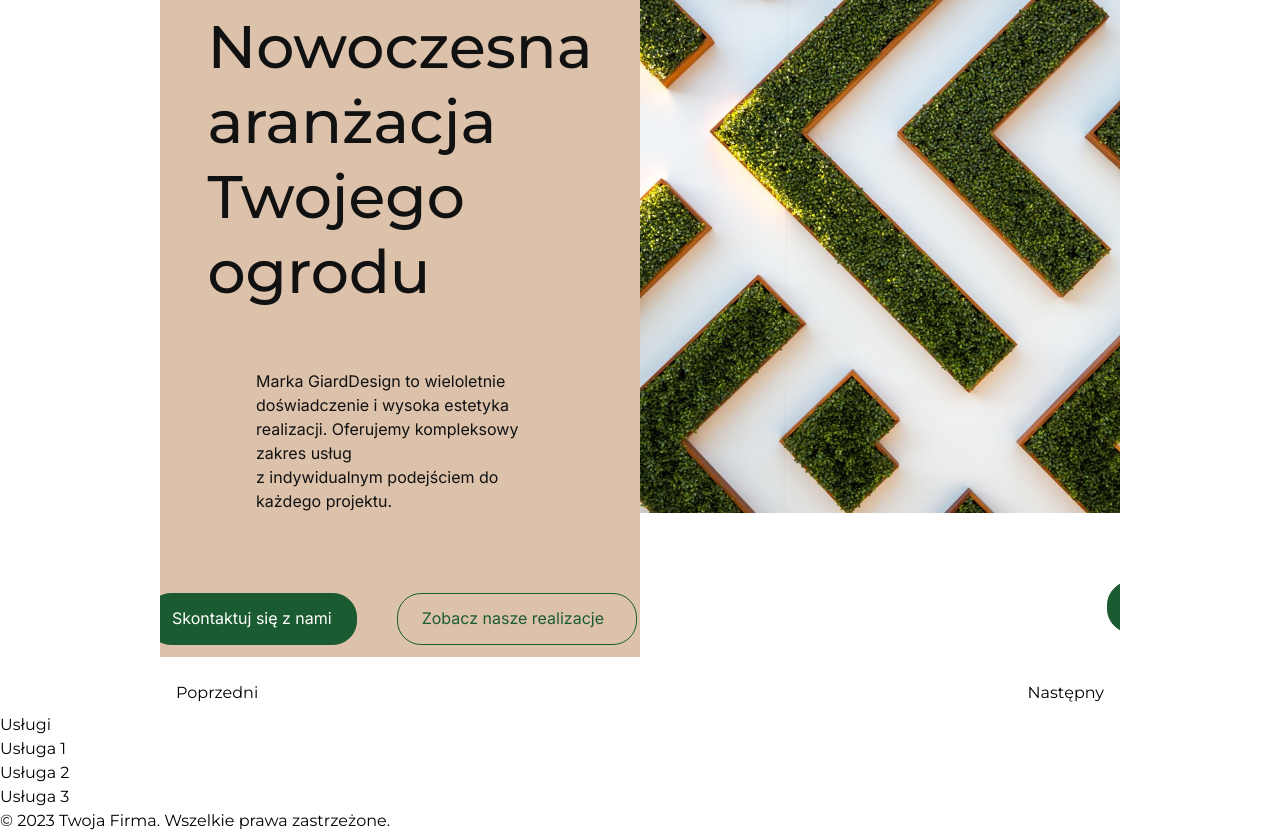
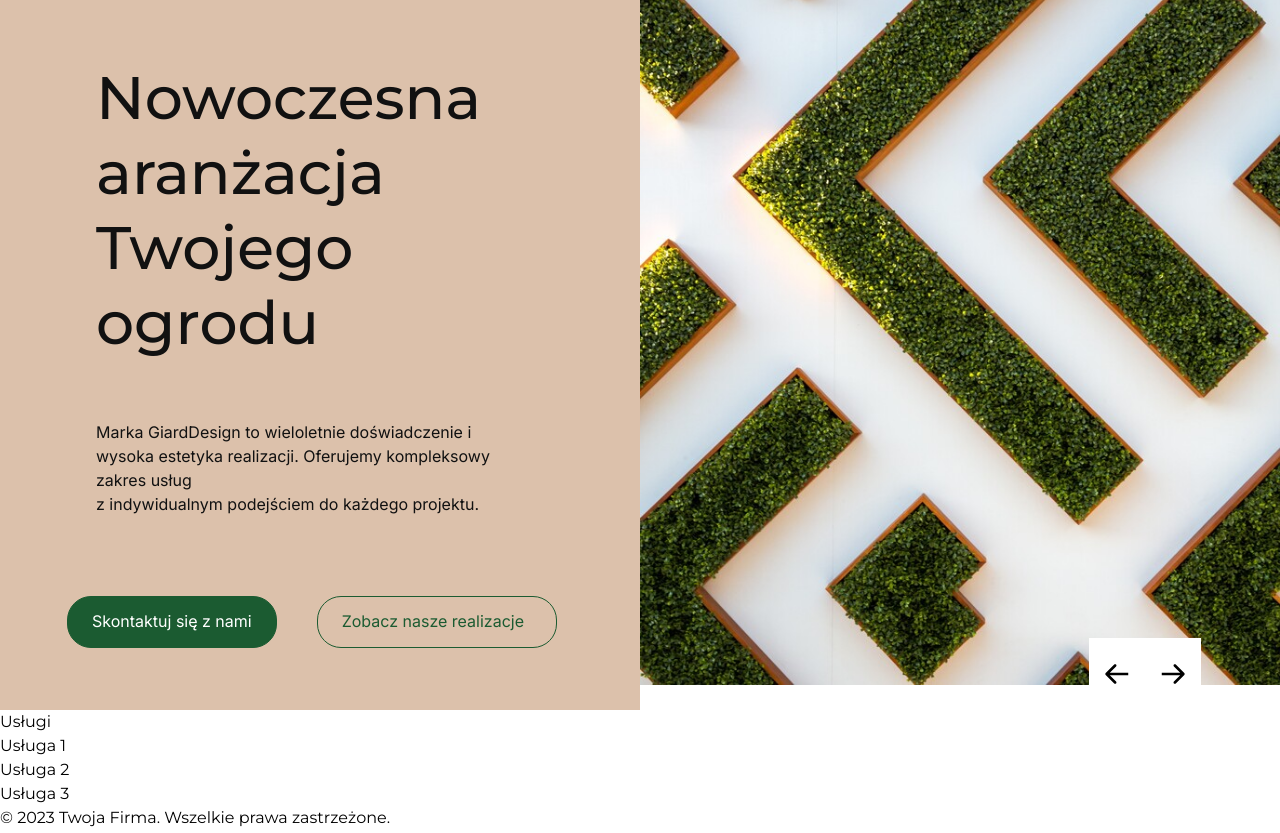
Before and after one commit to kajzerkasia/GiardDesign, a website: page src/index.html in a window 1280 px wide. Shown: the part 75-908 px from the top of the page. Drawn offline with nearby package versions, Linux system fonts and the light colour scheme; files that its build step writes are made by us from their sources.

Commit message:
Added icons to the buttons of the silder, styled them.

```diff
--- a/src/custom-styles.css
+++ b/src/custom-styles.css
@@ -34,3 +34,15 @@
 .slide {
     flex: 0 0 100%;
 }
+
+.arrow-icon {
+    width: 24px;
+    height: 24px;
+}
+
+#sliderButtons {
+    position: absolute;
+    bottom: -20px;
+    right: 59px;
+    margin: 20px;
+}
--- a/src/index.html
+++ b/src/index.html
@@ -54,8 +54,8 @@
     </nav>
 </header>
 <main>
-    <section class="flex flex-wrap justify-center gap-y-24">
-        <div class="container mx-auto w-full md:w-11/12 lg:w-10/12 xl:w-9/12 flex justify-between items-stretch">
+    <section class="flex flex-wrap justify-center gap-y-24 h-740">
+        <div class="container mx-auto w-full flex justify-between items-stretch">
             <div class="w-full relative overflow-hidden">
                 <div class="slider">
                     <!-- Slide 1 -->
@@ -131,9 +131,13 @@
                     <!-- More slides... -->
                 </div>
                 <!-- Przyciski nawigacji -->
-                <div class="flex justify-between items-center mt-4" id="sliderButtons">
-                    <button class="bg-gray-300 px-4 py-2 rounded-md" id="prevButton">Poprzedni</button>
-                    <button class="bg-gray-300 px-4 py-2 rounded-md" id="nextButton">Następny</button>
+                <div class="flex justify-between items-center mt-8" id="sliderButtons">
+                    <button id="prevButton" class="bg-white px-4 py-6">
+                        <img src="../assets/ArrowLeft.svg" alt="" class="arrow-icon w-8 h-8">
+                    </button>
+                    <button id="nextButton" class="bg-white px-4 py-6">
+                        <img src="../assets/ArrowRight.svg" alt="" class="arrow-icon w-8 h-8">
+                    </button>
                 </div>
             </div>
         </div>
```
Also changed, not shown: assets/ArrowLeft.svg (added), assets/ArrowRight.svg (added), assets/GardenImage3.jpg.
